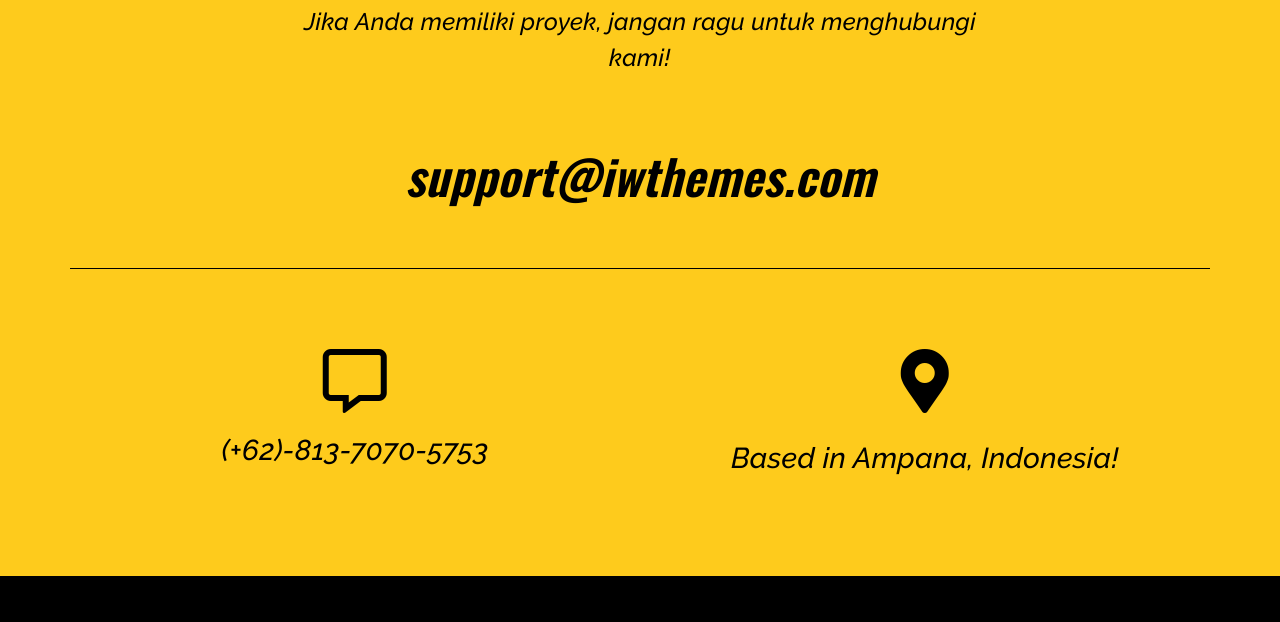
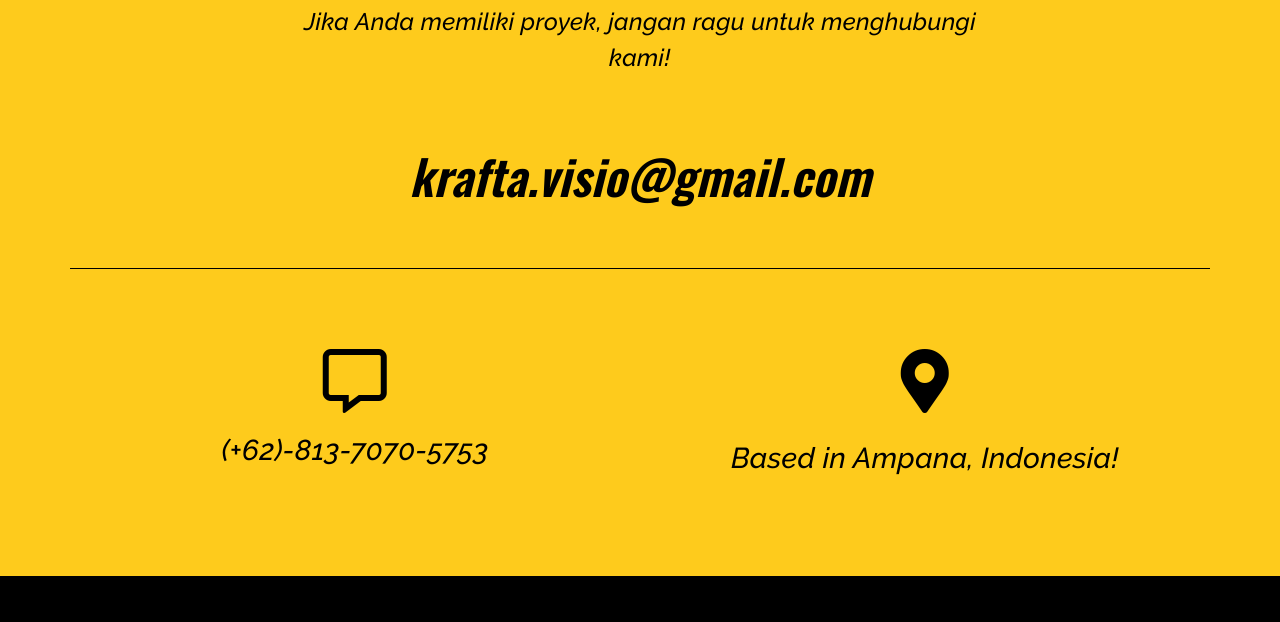
Before and after one commit to krafta-visio/homepage, a plain HTML site: page index.html in a window 1280 px wide. Shown: the part 4281-4903 px from the top of the page. Drawn offline with nearby package versions, Linux system fonts and the light colour scheme; a web font is replaced by a local one.

Commit message:
Update index.html

```diff
--- a/index.html
+++ b/index.html
@@ -5,9 +5,9 @@
 
 	<meta charset="utf-8">
 	<meta name="viewport" content="width=device-width, initial-scale=1, shrink-to-fit=no">
-	<meta name="description" content="Studio is a single responsive Landing Page html theme. Perfect to promote your work, your business or yourself."/>
-	<meta name="keywords" content="themeforest,iwthemes, studio landing page"/>
-	<meta name="author" content="iwthemes"/>
+	<meta name="description" content="krafta."/>
+	<meta name="keywords" content="percetakan, fotografi, desain grafis, pengembangan aplikasi, UMKM kreatif, jasa percetakan, studio fotografi, layanan desain, developer aplikasi, inovasi kreatif, proyek desain, pengembangan web, branding, desain logo, media cetak, teknologi AR, printing, creative industry, graphic design, photography, app development">
+	<meta name="author" content="krafta."/>
 
 	<title>krafta.</title>
 
@@ -286,7 +286,7 @@
 						</p>
 						<span class="contact__mail d-block my-4">
 							<a data-toggle="modal" data-target=".ModalContact" role="button">
-								<span class="__cf_email__" data-cfemail="e4979194948b9690a48d93908c81898197ca878b89">[email &#160;protected]</span>
+								<span class="__cf_email__">krafta.visio@gmail.com</span>
 							</a>
 						</span>
 					</div>
```
